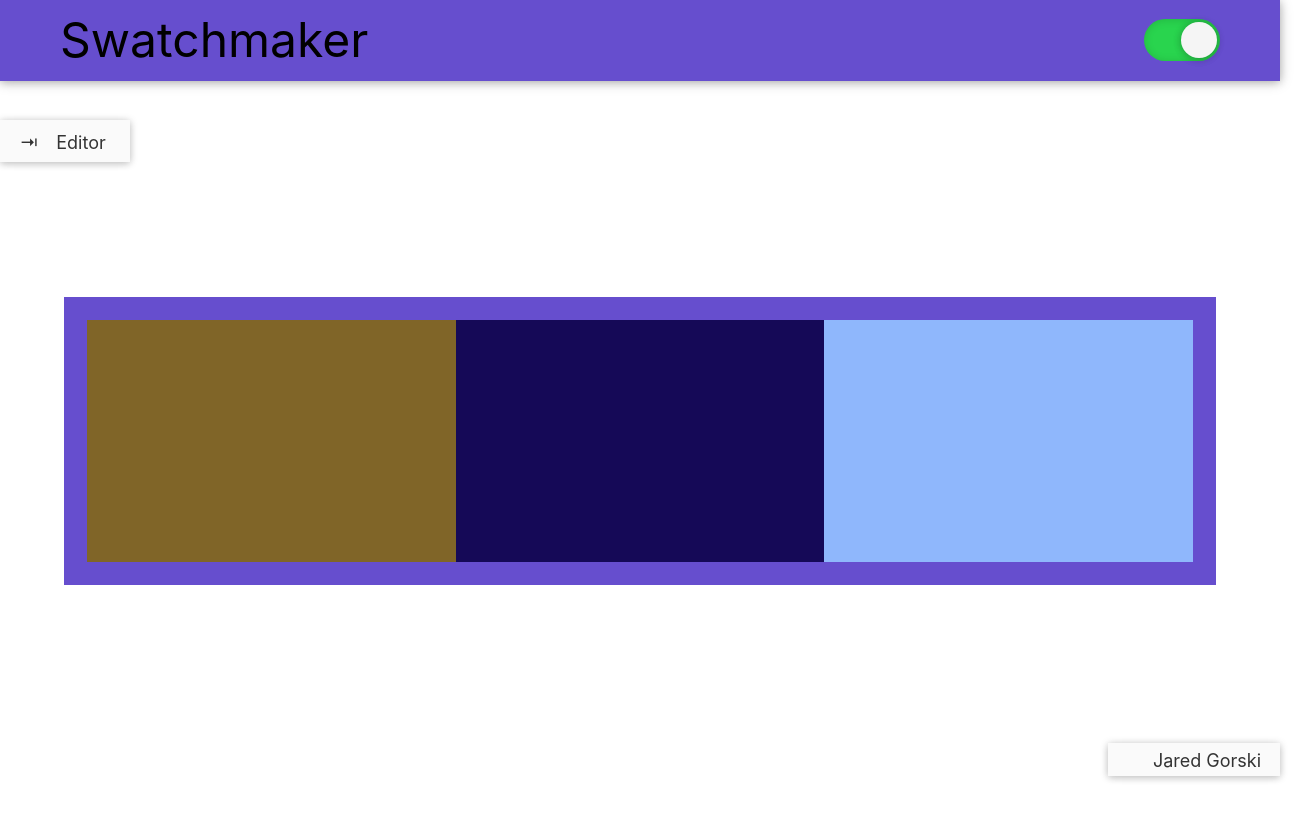
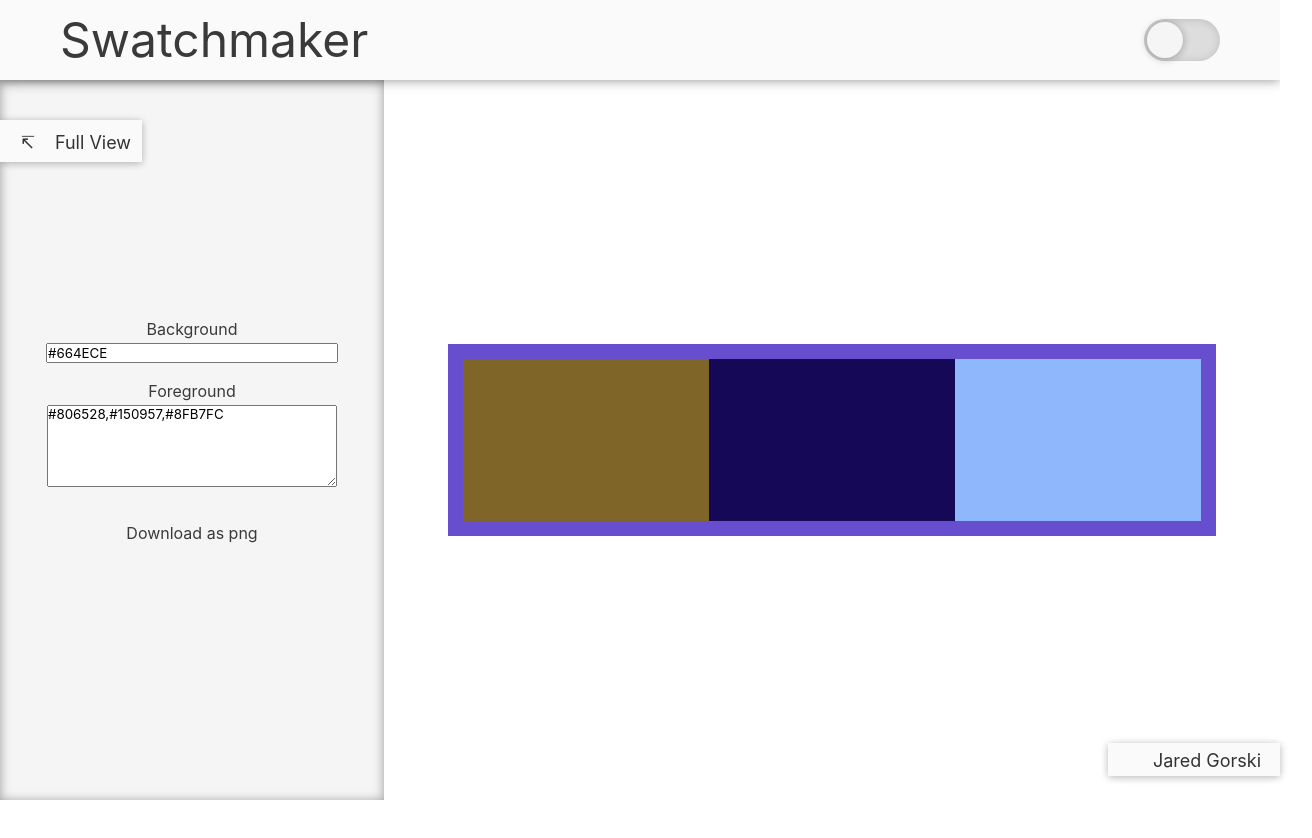
Before and after one commit to jaredgorski/Swatchmaker, a React app: page / in a window 1280 px wide. Shown: the whole page, 1312 px wide, since content can reach past the window. After the commit the page ends 800 px from the top, so only its background shows below. Built offline with nearby package versions, Linux system fonts and the light colour scheme.

Commit message:
Change colorswitch to dark mode switch, polish transitions

```diff
--- a/src/components/Swatchmaker/index.js
+++ b/src/components/Swatchmaker/index.js
@@ -14,16 +14,16 @@ class Swatchmaker extends React.Component {
           fg: `#${Math.random().toString(16).slice(2, 8).toUpperCase()},#${Math.random().toString(16).slice(2, 8).toUpperCase()},#${Math.random().toString(16).slice(2, 8).toUpperCase()}`,
         },
       },
-      colorswitch: {
-        checked: true,
+      darkModeSwitch: {
+        checked: false,
       },
       menu: {
-        checked: false,
+        checked: true,
       }
     }
 
     this.handleFormChange = this.handleFormChange.bind(this);
-    this.handleHeadingColorSwitch = this.handleHeadingColorSwitch.bind(this)
+    this.handleHeadingDarkModeSwitch = this.handleHeadingDarkModeSwitch.bind(this)
     this.handleSlidingMenu = this.handleSlidingMenu.bind(this);
   }
 
@@ -112,14 +112,14 @@ class Swatchmaker extends React.Component {
     }
   }
 
-  handleHeadingColorSwitch() {
-    if (this.state.colorswitch.checked) {
+  handleHeadingDarkModeSwitch() {
+    if (this.state.darkModeSwitch.checked) {
       this.setState(prevState => ({
-        ...prevState.colorswitch.checked = false
+        ...prevState.darkModeSwitch.checked = false
       }));
     } else {
       this.setState(prevState => ({
-        ...prevState.colorswitch.checked = true
+        ...prevState.darkModeSwitch.checked = true
       }));
     }
   }
@@ -128,8 +128,8 @@ class Swatchmaker extends React.Component {
     const containerClasses = 'swm-container';
     const headerContainerClasses = 'swm-header-container';
     const headingClasses = 'swm-typo-heading';
-    const swmHeadingColorSwitchClasses = `swm-heading-colorswitch ${this.state.colorswitch.checked ? 'switch-on' : 'switch-off'}`;
-    const swmHeadingColorSwitchCheckboxClasses = 'swm-heading-colorswitch-checkbox';
+    const swmHeadingDarkModeSwitchClasses = `swm-heading-darkmodeswitch ${this.state.darkModeSwitch.checked ? 'switch-on' : 'switch-off'}`;
+    const swmHeadingDarkModeSwitchCheckboxClasses = 'swm-heading-darkmodeswitch-checkbox';
     const swmInterfaceContainerClasses = `swm-interface-container ${this.state.menu.checked ? 'menu-open' : 'menu-closed'}`;
     const swmSlidingMenuClasses = 'swm-sliding-menu';
     const swmCanvasContainerClasses = 'swm-canvas-container';
@@ -141,14 +141,24 @@ class Swatchmaker extends React.Component {
     const swmMenuButtonClasses = `swm-menu-button swm-noselect ${this.state.menu.checked ? 'menu-open' : 'menu-closed'}`;
     const swmMenuCheckboxClasses = 'swm-menu-checkbox';
 
-    const headingColorSwitchCheckedAttribute = this.state.colorswitch.checked ? 'checked' : false;
+    const headingDarkModeSwitchCheckedAttribute = this.state.darkModeSwitch.checked ? 'checked' : false;
     const menuCheckedAttribute = this.state.menu.checked ? 'checked' : false;
 
     const swmHeaderStyles = {
-      background: this.state.colorswitch.checked ? this.state.swatchObject.colors.bg : '#FFF',
-      'border-bottom': this.state.colorswitch.checked ? '0.5px dashed rgba(23, 66, 109, 0)' : '0.5px dashed rgba(23, 66, 109, 0.3)',
-      'box-shadow': this.state.colorswitch.checked ? '0px 0.65px 8px rgba(0, 0, 0, 0.2), 0px 1.65px 13px rgba(0, 0, 0, 0.2)' : '0px 0.65px 8px rgba(0, 0, 0, 0), 0px 1.65px 13px rgba(0, 0, 0, 0)',
-      transition: '0.6s',
+      background: this.state.darkModeSwitch.checked ? '#444444' : '#FAFAFA',
+      color: this.state.darkModeSwitch.checked ? '#EAEAEA' : '#3A3A3A',
+    };
+
+    const swmSlidingMenuStyles = {
+      background: this.state.darkModeSwitch.checked ? '#555555' : '#F5F5F5',
+    };
+
+    const swmFormStyles = {
+      color: this.state.darkModeSwitch.checked ? '#EAEAEA' : '#3A3A3A',
+    };
+
+    const swmCanvasContainerStyles = {
+      background: this.state.darkModeSwitch.checked ? '#333333' : '#FFFFFF',
     };
 
     const swmCanvas = {
@@ -162,15 +172,15 @@ class Swatchmaker extends React.Component {
       <div id="swmContainer" className={containerClasses}>
         <div className={headerContainerClasses} style={swmHeaderStyles}>
           <h1 className={headingClasses}>Swatchmaker</h1>
-          <div className={swmHeadingColorSwitchClasses} title="Toggle Header Fill">
+          <div className={swmHeadingDarkModeSwitchClasses} title="Toggle Header Fill">
             <label>
-              <input className={swmHeadingColorSwitchCheckboxClasses} type="checkbox" value={headingColorSwitchCheckedAttribute} checked={!!headingColorSwitchCheckedAttribute} onChange={this.handleHeadingColorSwitch} />
+              <input className={swmHeadingDarkModeSwitchCheckboxClasses} type="checkbox" value={headingDarkModeSwitchCheckedAttribute} checked={!!headingDarkModeSwitchCheckedAttribute} onChange={this.handleHeadingDarkModeSwitch} />
             </label>
           </div>
         </div>
         <div className={swmInterfaceContainerClasses}>
-          <aside className={swmSlidingMenuClasses}>
-            <div className={swmFormContainerClasses}>
+          <aside className={swmSlidingMenuClasses} style={swmSlidingMenuStyles}>
+            <div className={swmFormContainerClasses} style={swmFormStyles}>
               <form className={swmFormClasses}>
                 <label>Background</label>
                 <input className={swmFormInputBgClasses} name="bg" placeholder="Background" type="text" value={this.state.swatchObject.colors.bg} onChange={this.handleFormChange} />
@@ -180,7 +190,7 @@ class Swatchmaker extends React.Component {
               </form>
             </div>
           </aside>
-          <div className={swmCanvasContainerClasses}>
+          <div className={swmCanvasContainerClasses} style={swmCanvasContainerStyles}>
             <canvas ref={this.canvasRef} height="1000" width="4000" style={swmCanvas.style} />
           </div>
         </div>
--- a/src/components/Swatchmaker/swatchmaker.scss
+++ b/src/components/Swatchmaker/swatchmaker.scss
@@ -12,19 +12,20 @@ html {
 
   .swm-header-container {
     align-items: center;
-    border-bottom: 0.5px dashed rgba(23, 66, 109, 0.3);
+    box-shadow: 0px 0.65px 8px rgba(0, 0, 0, 0.2), 0px 1.65px 13px rgba(0, 0, 0, 0.2);
     display: flex;
     height: 10vh;
     justify-content: space-between;
     position: relative;
     text-align: center;
+    transition: 0.5s;
     z-index: 1;
 
     .swm-typo-heading {
       margin: auto 60px;
     }
 
-    .swm-heading-colorswitch {
+    .swm-heading-darkmodeswitch {
       background: #DDD;
       border-radius: 21px;
       box-shadow: 0px 0.65px 8px rgba(0, 0, 0, 0.15) inset;
@@ -41,7 +42,7 @@ html {
         z-index: 2;
       }
 
-      .swm-heading-colorswitch-checkbox {
+      .swm-heading-darkmodeswitch-checkbox {
         cursor: pointer;
         opacity: 0;
       }
@@ -74,12 +75,14 @@ html {
     display: grid;
     grid-template: [row1-start] "menu swatch" auto [row1-end] / 30vw 70vw;
     height: 90vh;
-    transition: 1s;
+    transition: 0.5s;
 
     .swm-sliding-menu {
       align-items: center;
+      box-shadow: 0px 0.65px 8px rgba(0, 0, 0, 0.2) inset, 0px 1.65px 13px rgba(0, 0, 0, 0.2) inset;
       display: flex;
       grid-area: menu;
+      transition: 0.5s;
 
       .swm-form-container {
         align-items: center;
@@ -87,17 +90,17 @@ html {
         justify-content: center;
         position: relative;
         width: 100%;
+        transition: 0.5s;
 
         .swm-form {
           align-items: center;
-          border-right: 0.5px dashed rgba(23, 66, 109, 0.3);
           display: flex;
           flex-flow: column;
           height: 50vh;
           justify-content: center;
           padding: 18px;
           position: relative;
-          width: 100%;
+          width: 75%;
           z-index: 1;
 
           .swm-input-fg {
@@ -124,18 +127,16 @@ html {
     &.menu-open {
       transform: none;
 
-      .swm-sliding-menu {
-        opacity: 1;
-        transition: 1.5s;
+      .swm-form-container {
+        transform: none;
       }
     }
 
     &.menu-closed {
       transform: scale(1.5) translateX(-15vw);
 
-      .swm-sliding-menu {
-        opacity: 0;
-        transition: 0.8s;
+      .swm-form-container {
+        transform: scale(0.8) translateX(4vw);
       }
     }
 
@@ -145,6 +146,7 @@ html {
       grid-area: swatch;
       justify-content: center;
       padding: 18px;
+      transition: 0.5s;
     }
   }
 
@@ -161,7 +163,7 @@ html {
     position: fixed;
     text-align: right;
     top: 15vh;
-    transition: 0.4s;
+    transition: 0.5s;
     width: 90px;
     z-index: 1;
 
```
